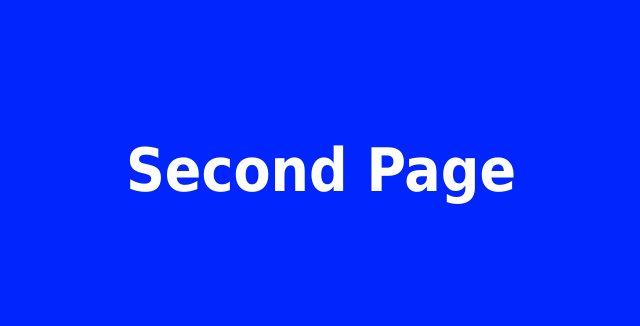
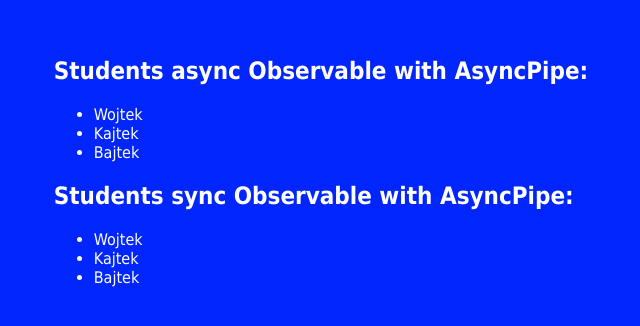
Before and after one commit to patryks-git/ScrollSliderWebPage, an Angular app: page /page2 in a window 1280 px wide. Shown: the part 230-556 px from the top of the page, without its empty margins (319-959 px from the left). Built offline with nearby package versions, Linux system fonts and the light colour scheme.

Commit message:
async sync, promise, observables

```diff
--- a/src/app/components/first-page/first-page.component.html
+++ b/src/app/components/first-page/first-page.component.html
@@ -1,3 +1,8 @@
 <div class="box box1">
-    <h1>First Page</h1>
+    <div>
+        <h2>Students filtered:</h2>
+        <ul>
+          <li *ngFor="let student of students">{{ student.name }}</li>
+        </ul>
+    </div>
 </div>
--- a/src/app/components/first-page/first-page.component.ts
+++ b/src/app/components/first-page/first-page.component.ts
@@ -1,15 +1,41 @@
-import { Component, OnInit } from '@angular/core';
+import { Component, OnInit, OnDestroy } from '@angular/core';
+import { Student } from '../../models/student.model';
+import { StudentService } from '../../services/student.service';
+import { Subscription } from 'rxjs';
+import { map, filter } from 'rxjs/operators';
 
 @Component({
   selector: 'app-first-page',
   templateUrl: './first-page.component.html',
   styleUrls: ['./first-page.component.scss']
 })
-export class FirstPageComponent implements OnInit {
+export class FirstPageComponent implements OnInit, OnDestroy {
 
-  constructor() { }
+  students: Student[] = [];
+  private sub: Subscription;
 
-  ngOnInit(): void {
+  constructor(private studentservice: StudentService) { }
+
+  ngOnInit() {
+    this.sub = this.studentservice.getStudents()
+      .pipe(
+        map(x => x.filter(s => s.university === "GTU"))
+      )
+      .subscribe(
+        (result: Student[]) => {
+          this.students = result;
+          console.log('ok');
+        },
+        error => {
+          console.error('pojawił się błąd: ' + error);
+        },
+        () => {
+          console.log('zakończyło się');
+        }
+      );
   }
 
+  ngOnDestroy() {
+    this.sub.unsubscribe();
+  }
 }
--- a/src/app/components/second-page/second-page.component.html
+++ b/src/app/components/second-page/second-page.component.html
@@ -1,3 +1,13 @@
 <div class="box box2">
-    <h1>Second Page</h1>
+  <div>
+    <h2>Students async Observable with AsyncPipe:</h2>
+    <ul>
+      <li *ngFor="let student of students$ | async ">{{ student.name }}</li>
+    </ul>
+
+    <h2>Students sync Observable with AsyncPipe:</h2>
+    <ul>
+      <li *ngFor="let student of students2$ | async">{{ student.name }}</li>
+    </ul>
+  </div>
 </div>
--- a/src/app/components/second-page/second-page.component.ts
+++ b/src/app/components/second-page/second-page.component.ts
@@ -1,4 +1,7 @@
 import { Component, OnInit } from '@angular/core';
+import { StudentService } from '../../services/student.service';
+import { Observable } from 'rxjs';
+import { Student } from '../../models/student.model';
 
 @Component({
   selector: 'app-second-page',
@@ -7,9 +10,13 @@ import { Component, OnInit } from '@angular/core';
 })
 export class SecondPageComponent implements OnInit {
 
-  constructor() { }
+  students$: Observable<Student[]> = this.studentService.getStudents();
+  students2$: Observable<Student[]> = this.studentService.getStudents2();
+
+  constructor(public studentService: StudentService) { }
 
   ngOnInit(): void {
+
   }
 
 }
--- a/src/app/components/third-page/third-page.component.html
+++ b/src/app/components/third-page/third-page.component.html
@@ -1,3 +1,8 @@
 <div class="box box3">
-    <h1>Third page</h1>
+    <div>
+        <h2>Students Promise:</h2>
+        <ul>
+          <li *ngFor="let student of students">{{ student.name }}</li>
+        </ul>
+    </div>
 </div>
--- a/src/app/components/third-page/third-page.component.ts
+++ b/src/app/components/third-page/third-page.component.ts
@@ -1,4 +1,6 @@
 import { Component, OnInit } from '@angular/core';
+import { StudentService } from 'src/app/services/student.service';
+import { Student } from 'src/app/models/student.model';
 
 @Component({
   selector: 'app-third-page',
@@ -7,9 +9,26 @@ import { Component, OnInit } from '@angular/core';
 })
 export class ThirdPageComponent implements OnInit {
 
-  constructor() { }
+  students: Student[];
+
+  constructor(public studentService: StudentService) { }
 
   ngOnInit(): void {
+    this.studentService.getStudentPromise().then(data => {
+      this.students = data;
+
+    },
+    err => {
+      console.error(err);
+    })
   }
 
+  public async promise1() {
+    var table = []
+    table.push(await this.studentService.getStudentPromise());
+
+    table.push(await this.studentService.getStudentPromise());
+
+    var data = Promise.all([this.studentService.getStudentPromise(), this.studentService.getStudentPromise()])
+  }
 }
--- /dev/null
+++ b/src/app/models/student.model.ts
@@ -0,0 +1,6 @@
+export class Student {
+    id: Number;
+    name: String;
+    studentNumber: Number;
+    university: String;
+}
--- /dev/null
+++ b/src/app/services/student.service.ts
@@ -0,0 +1,55 @@
+import { Injectable } from '@angular/core';
+import { Student } from '../models/student.model';
+import { Observable, of } from 'rxjs';
+
+@Injectable({
+  providedIn: 'root'
+})
+export class StudentService {
+
+  students: Student[] = [{
+    id: 1,
+    name: 'Wojtek',
+    studentNumber: 110470116021,
+    university: 'GTU'
+  },
+  {
+    id: 2,
+    name: 'Kajtek',
+    studentNumber: 110470116023,
+    university: 'GTUU'
+  },
+  {
+    id: 3,
+    name: 'Bajtek',
+    studentNumber: 110470116022,
+    university: 'GTU'
+  }];
+
+  constructor() { }
+
+  public getStudents(): Observable<Student[]> {
+    return new Observable<Student[]>(observer => {
+      setTimeout(() => {
+        observer.next(this.students);
+      }, 1000);
+    });
+  }
+
+  public getStudents2(): Observable<Student[]> {
+    return of(this.students);
+  }
+
+  public getStudentPromise(): Promise<Student[]> {
+    return new Promise<Student[]>((resolve, reject) => {
+      setTimeout(() => {
+        resolve(this.students);
+        reject('Wystąpił błąd');
+      }, 1000);
+    })
+  }
+
+  //createStudent
+  //updateStudent
+  //deleteStudent
+}
```
